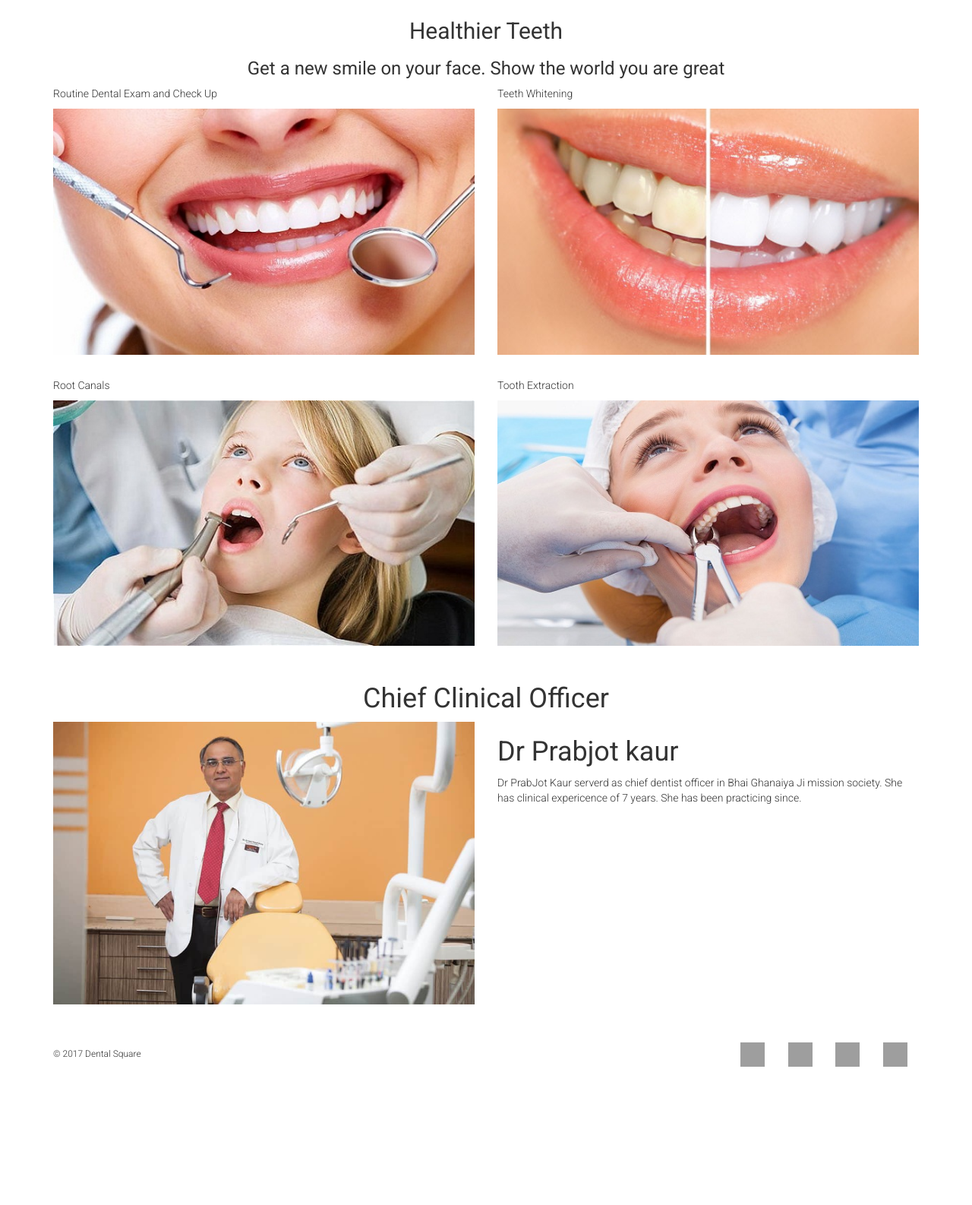
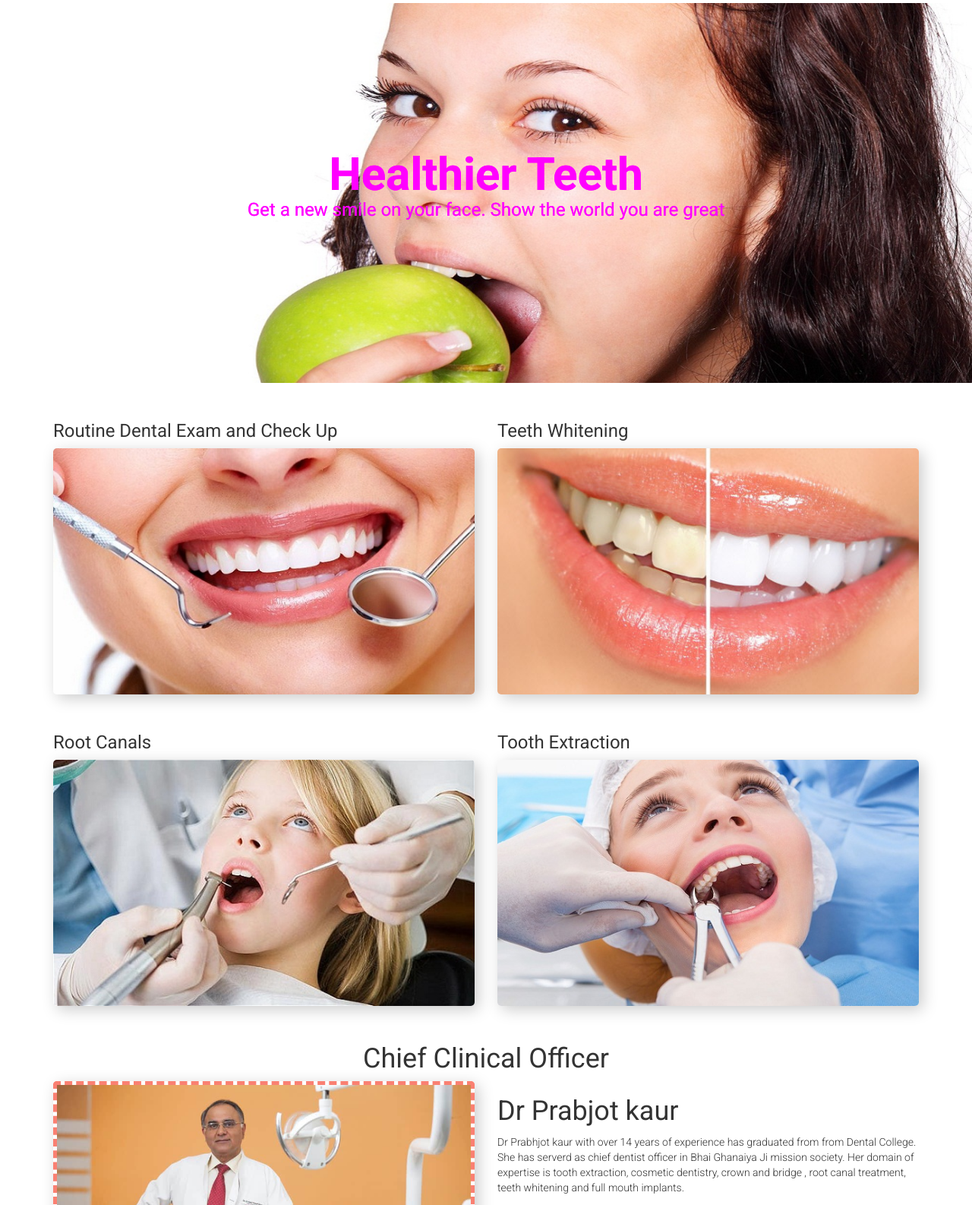
Before and after one commit to gauravgupta-gsp/dentalsquare, a plain HTML site: page index.html in a window 1280 px wide. Shown: the part 76-1662 px from the top of the page at 76% size. Before the commit the page ends 1510 px from the top, so only its background shows below. Drawn offline with nearby package versions, Linux system fonts and the light colour scheme; grey boxes are pictures that could not be loaded.

Commit message:
1 replaced all services paragraph tags with h3 2) Added border around doctor photo

```diff
--- a/index.html
+++ b/index.html
@@ -18,7 +18,7 @@
       </nav>
     </div>
   </header>
-  <section class="images/jumbotron">
+  <section class="jumbotron">
     <div class="container">
       <div class="row text-center">
         <h2>Healthier Teeth </h2>
@@ -30,25 +30,25 @@
   <section class="container">
     <div class="row">
       <figure class="col-sm-6">
-        <p>Routine Dental Exam and Check Up  </p>
-        <img src="images/routine_checkup.jpg" />
+        <h3>Routine Dental Exam and Check Up  </h3>
+        <img class="img" src="images/routine_checkup.jpg" />
 
       </figure>
       <figure class="col-sm-6">
-        <p>Teeth Whitening</p>
-        <img src=images/teeth_whitening.jpg
+        <h3>Teeth Whitening</h3>
+        <img class="img" src=images/teeth_whitening.jpg
 " />
       </figure>
     </div>
     <div class="row">
       <figure class="col-sm-6">
-        <p>Root Canals</p>
-        <img src="images/root_canal.jpg
+        <h3>Root Canals</h3>
+        <img class="img" src="images/root_canal.jpg
 " />
       </figure>
       <figure class="col-sm-6">
-        <p>Tooth Extraction</p>
-        <img src="images/tooth_extractions.jpg
+        <h3>Tooth Extraction</h3>
+        <img class="img" src="images/tooth_extractions.jpg
 " />
       </figure>
     </div>
@@ -58,11 +58,11 @@
   <section class="container">
     <div class="row">
       <figure class="col-sm-6">
-        <img src="images/doctor.jpg"/>
+        <img class="doctor-img" src="images/doctor.jpg"/>
       </figure>
       <figure class="col-sm-6">
         <h1>Dr Prabjot kaur</h1>
-        <p>Dr PrabJot Kaur serverd as chief dentist officer in Bhai Ghanaiya Ji mission society. She has clinical expericence of 7 years. She has been practicing since. </p>
+        <p>Dr Prabhjot kaur with over 14 years of experience has graduated from from Dental College. She has serverd as chief dentist officer in Bhai Ghanaiya Ji mission society. Her domain of expertise is tooth extraction, cosmetic dentistry, crown and bridge , root canal treatment, teeth whitening and full mouth implants. </p>
       </figure>
 
     </div>
--- a/main.css
+++ b/main.css
@@ -31,7 +31,7 @@ header p {
 .jumbotron {
   display: flex;
   align-items: center;
-  background-image: url('apple-bite.jpeg');
+  background-image: url('images/apple-bite.jpeg');
   background-size: cover;
   height: 500px;
   text-shadow: 0.25px 0.25px 0.25px #ff00ff;
@@ -96,3 +96,13 @@ footer li img {
   width: 32px;
   height: 32px;
 }
+.img {
+
+  border-radius: 5px;
+  box-shadow: 5px 5px 20px #ccc;
+}
+.doctor-img {
+  border: 5px dashed salmon;
+  border-radius: 5px;
+  box-shadow: 5px 5px 20px #ccc;
+}
```
